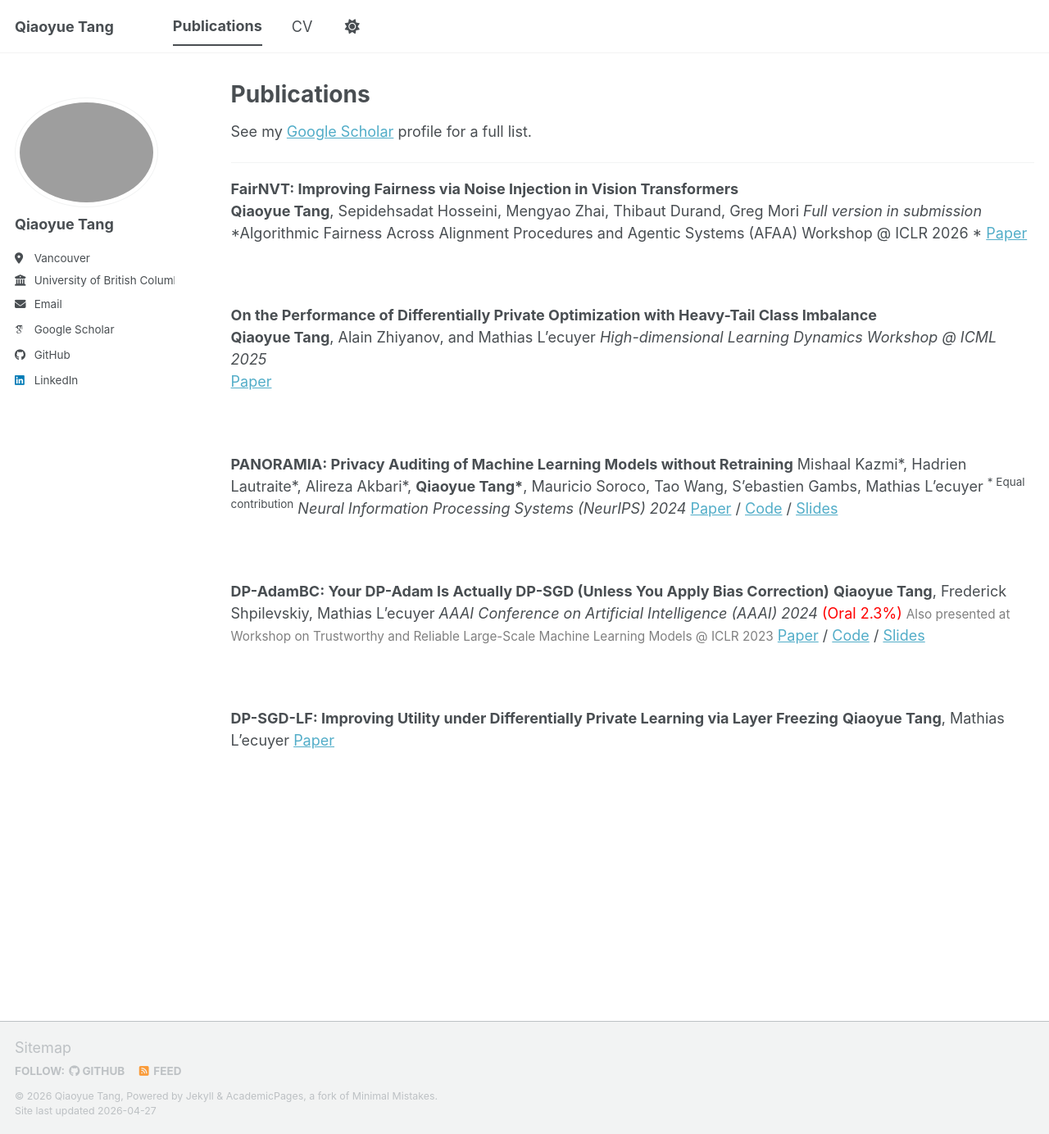
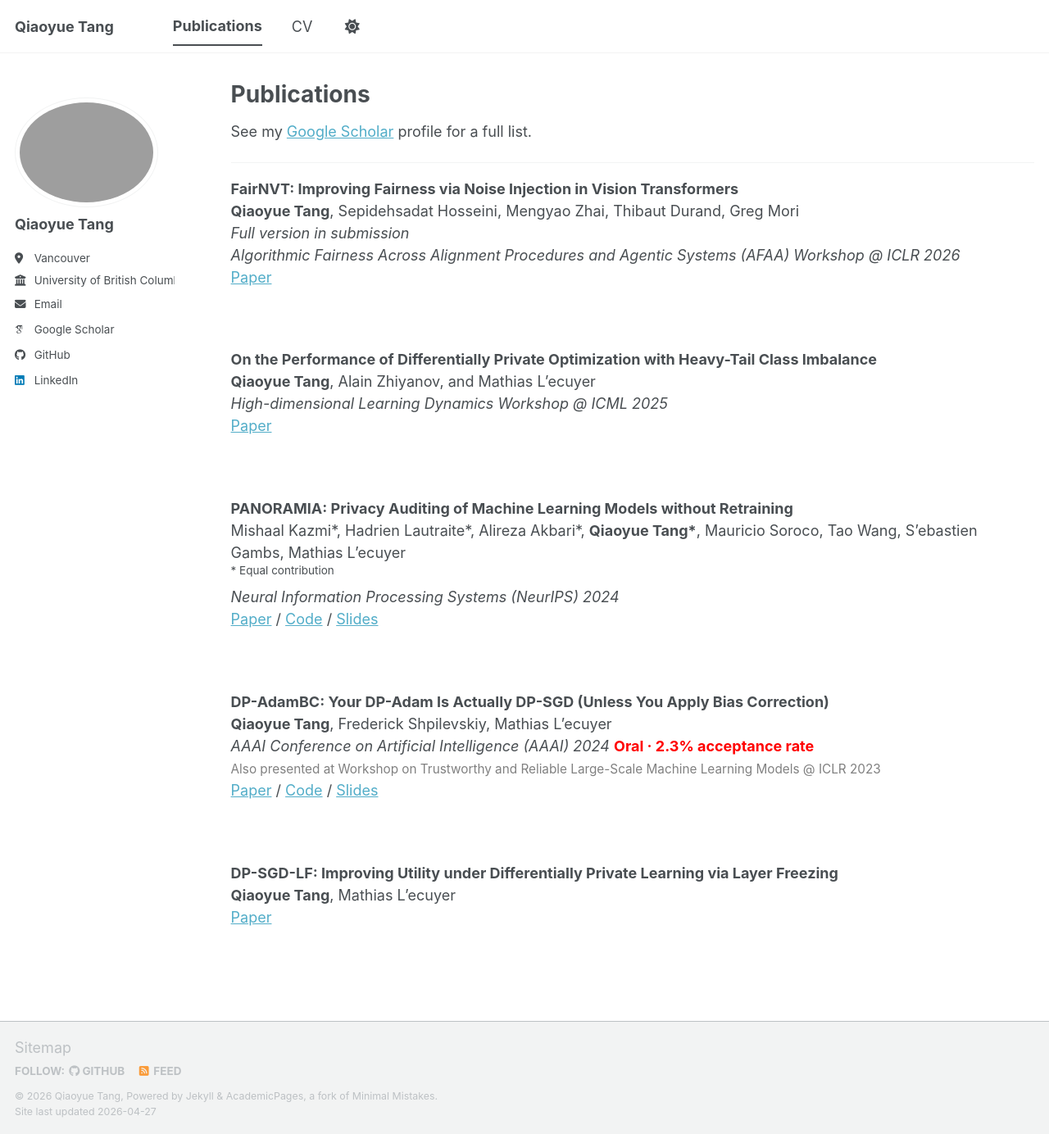
Before and after one commit to qiaoyuet/qiaoyuet.github.io, a Jekyll site: the page built from _pages/publications.md, in a window 1280 px wide and 1384 px high. Shown: the whole window at 82% size. Built offline with Jekyll 4.4.1, drawn with Linux system fonts in a browser that asks for light colours; some web fonts are replaced; a script bundle is joined from its source files by our own code; library files that are not in the unit come from our copies.

Commit message:
Revise publication list with new formatting and links
Updated publication entries with additional details and links.

```diff
--- a/_pages/publications.md
+++ b/_pages/publications.md
@@ -4,6 +4,13 @@
 permalink: /publications/
 author_profile: true
 ---
+
+<style>
+.page__content p {
+  font-size: 0.85em;
+  line-height: 1.5;
+}
+</style>
 
 See my [Google Scholar](https://scholar.google.ca/citations?user=qr_qHm4AAAAJ&hl=en) profile for a full list.
 
@@ -12,7 +19,7 @@
 **FairNVT: Improving Fairness via Noise Injection in Vision Transformers**
 **Qiaoyue Tang**, Sepidehsadat Hosseini, Mengyao Zhai, Thibaut Durand, Greg Mori
 *Full version in submission*
-*Algorithmic Fairness Across Alignment Procedures and Agentic Systems (AFAA) Workshop @ ICLR 2026 *
+*Algorithmic Fairness Across Alignment Procedures and Agentic Systems (AFAA) Workshop @ ICLR 2026*
 [Paper](https://arxiv.org/abs/2604.16780)
 
 <br>
@@ -34,7 +41,7 @@
 
 **DP-AdamBC: Your DP-Adam Is Actually DP-SGD (Unless You Apply Bias Correction)**
 **Qiaoyue Tang**, Frederick Shpilevskiy, Mathias L'ecuyer
-*AAAI Conference on Artificial Intelligence (AAAI) 2024* <span style="color:red"> (Oral 2.3%) </span>
+*AAAI Conference on Artificial Intelligence (AAAI) 2024* <span style="color:red">**Oral · 2.3% acceptance rate**</span>
 <span style="font-size:0.85em; color:gray">Also presented at Workshop on Trustworthy and Reliable Large-Scale Machine Learning Models @ ICLR 2023</span>
 [Paper](https://arxiv.org/abs/2312.14334) / [Code](https://github.com/ubc-systopia/DP-AdamBC) / [Slides](/files/DP_AdamBC_AAAI_24_slides.pdf)
 
```
